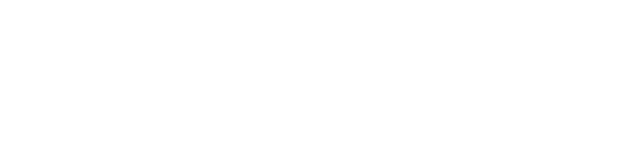
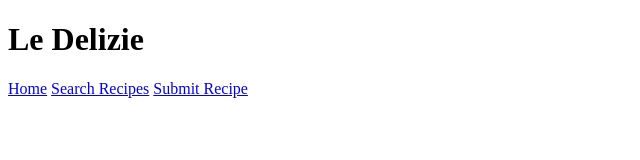
Before and after one commit to sgalway2086/Milestone-3, a plain HTML site: page index.html in a window 1280 px wide. Shown: the whole page, without its empty margins (0-640 px from the left). Drawn offline with Linux system fonts and the light colour scheme.

Commit message:
add header and navbar

```diff
--- a/index.html
+++ b/index.html
@@ -8,6 +8,12 @@
   </head>
   <body>
     <header>
+      <h1>Le Delizie</h1>
+      <nav id = "largenav">
+        <a href = "index.html">Home</a>
+        <a href = "search.html">Search Recipes</a>
+        <a href = "submit.html">Submit Recipe</a>
+      </nav>
     </header>
     <div>
     </div>
```
